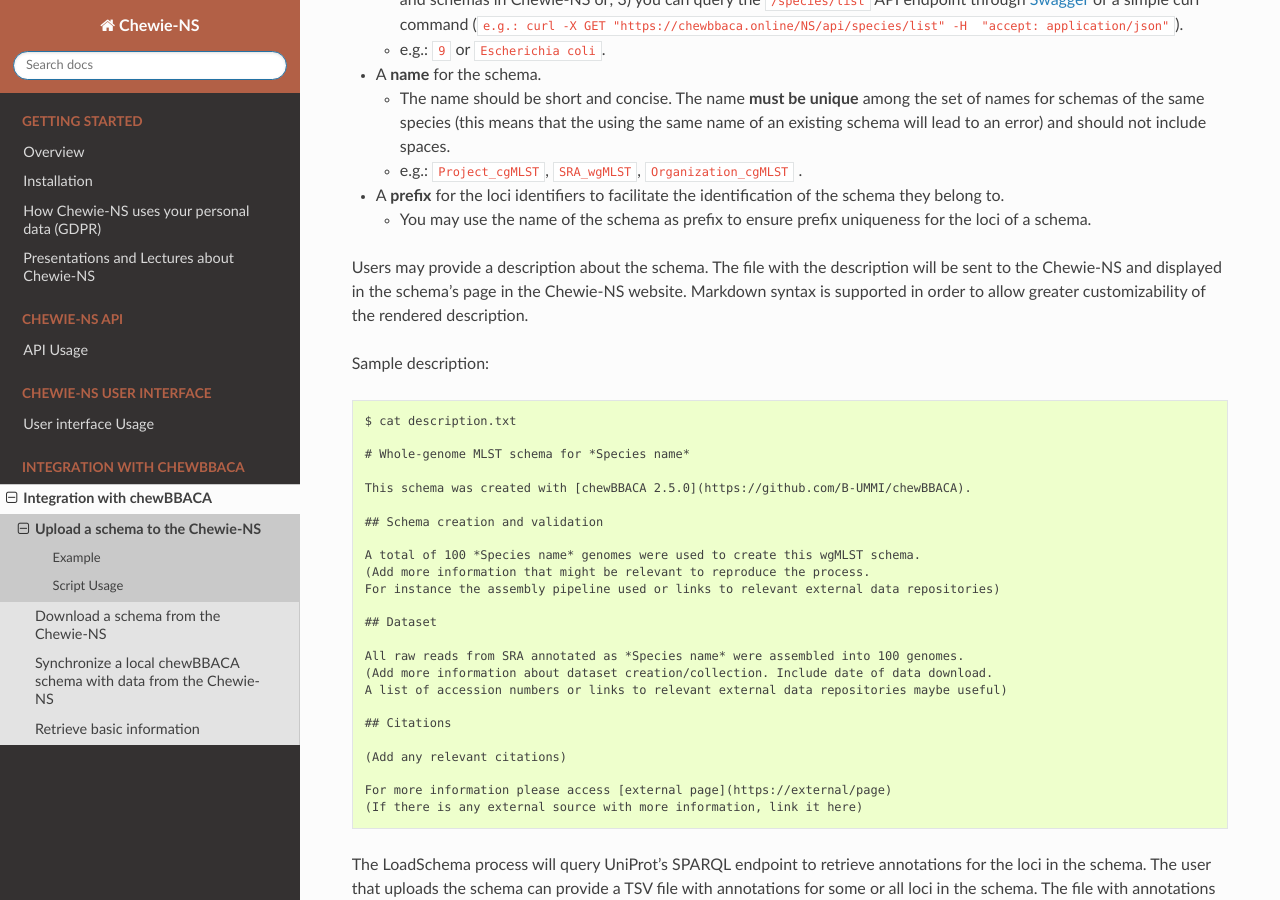
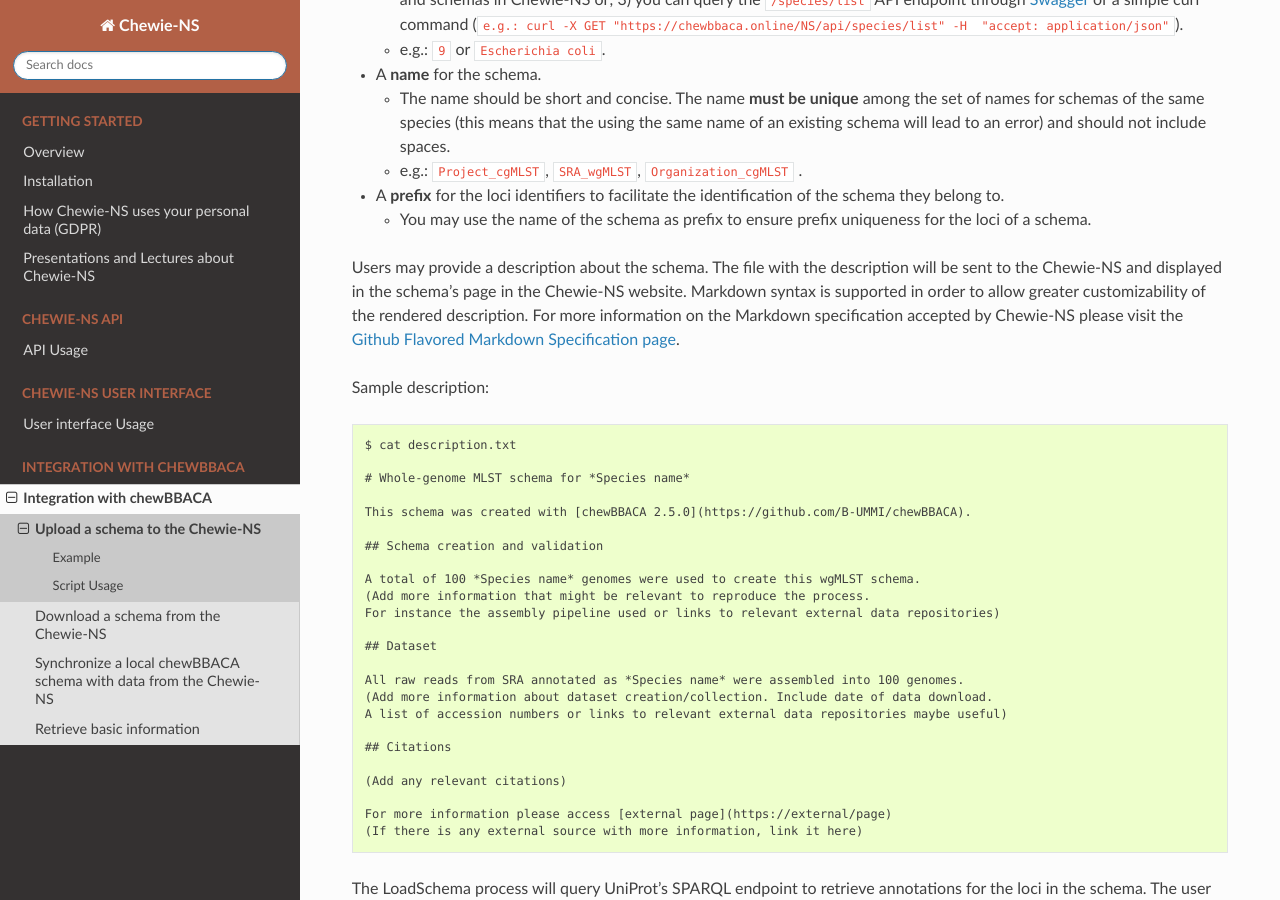
Before and after one commit to B-UMMI/Chewie-NS, a Sphinx documentation site: the page built from docs/user/upload_api.rst, in a window 1280 px wide and 900 px high, scrolled down 880 px. Built offline with Sphinx 7.4.7 and the Read the Docs theme 2.0.0, drawn with Linux system fonts in a browser that asks for light colours.

Commit message:
Update upload_api.rst
Added a link to the markdown specifications

```diff
--- a/docs/user/upload_api.rst
+++ b/docs/user/upload_api.rst
@@ -57,6 +57,8 @@ To upload a schema to Chewie-NS it is at least necessary to provide:
 Users may provide a description about the schema. The file with the description
 will be sent to the Chewie-NS and displayed in the schema's page in the Chewie-NS website. Markdown syntax is
 supported in order to allow greater customizability of the rendered description.
+For more information on the Markdown specification accepted by Chewie-NS please visit the
+`Github Flavored Markdown Specification page <https://github.github.com/gfm/>`_.
 
 Sample description::
 
```
